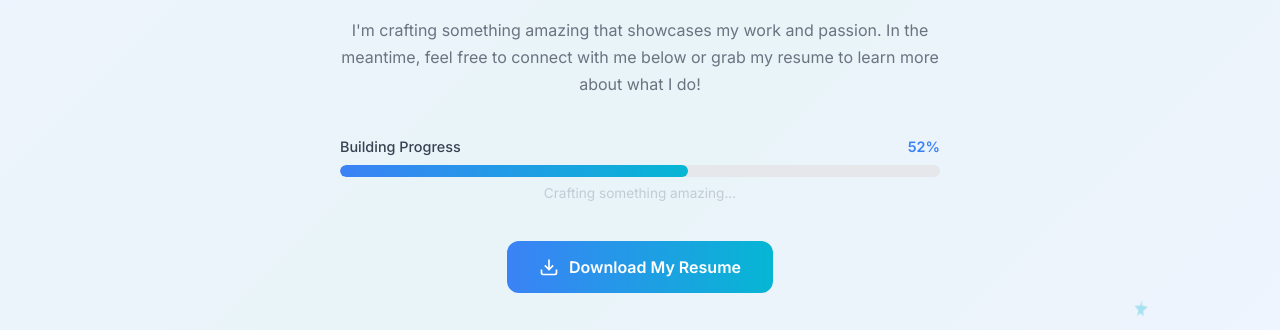
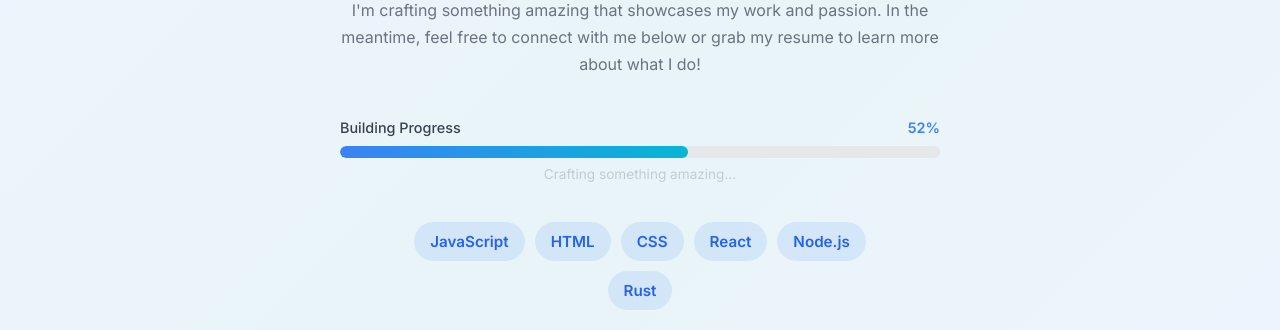
Before and after one commit to 2001J/my-portfolio, a plain HTML site: page index.html in a window 1280 px wide. Shown: the part 310-640 px from the top of the page. Drawn offline with Linux system fonts and the light colour scheme.

Commit message:
Add Rust to languages and tools list

```diff
--- a/index.html
+++ b/index.html
@@ -150,6 +150,26 @@
             justify-content: center;
             gap: 15px;
             margin-bottom: 40px;
+        }
+
+        .skill-list {
+            list-style: none;
+            display: flex;
+            flex-wrap: wrap;
+            justify-content: center;
+            gap: 10px;
+            margin: 0 auto 40px;
+            padding: 0;
+            max-width: 520px;
+        }
+
+        .skill-list li {
+            background: rgba(59, 130, 246, 0.12);
+            color: #2563eb;
+            padding: 10px 16px;
+            border-radius: 999px;
+            font-weight: 600;
+            font-size: 0.95rem;
         }
 
         .resume-btn {
@@ -305,6 +325,15 @@
             <p class="progress-status">Crafting something amazing...</p>
         </div>
 
+        <ul class="skill-list">
+            <li>JavaScript</li>
+            <li>HTML</li>
+            <li>CSS</li>
+            <li>React</li>
+            <li>Node.js</li>
+            <li>Rust</li>
+        </ul>
+
         <div class="btn-group">
             <a href="Resume.pdf" download="Resume.pdf" class="resume-btn">
                 <svg width="20" height="20" viewBox="0 0 24 24" fill="none" stroke="currentColor" stroke-width="2">
```
